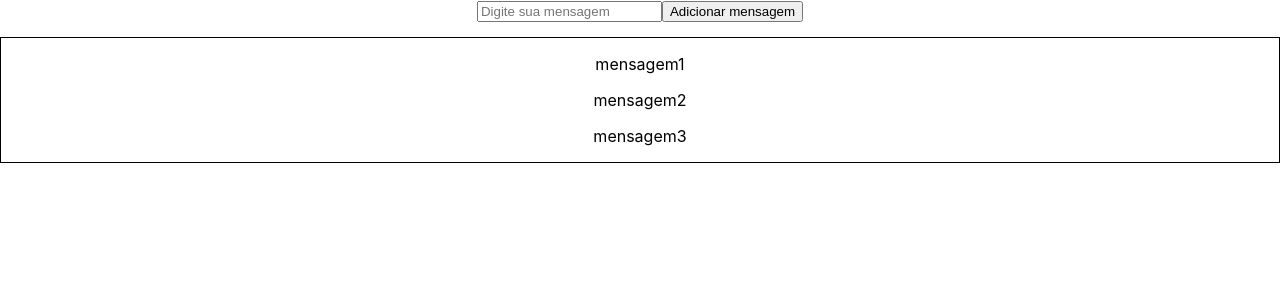
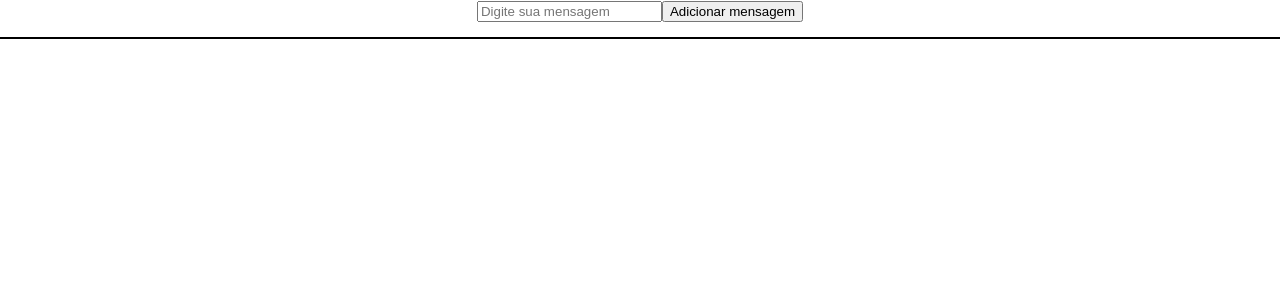
Before and after one commit to yogmel/lets-code-react-547, a React (Create React App) app: page / in a window 1280 px wide. Shown: the top 300 px of the page. Built offline with nearby package versions, Linux system fonts and the light colour scheme.

Commit message:
Aula 5 - refatoração chat e adicionar feature de enter

```diff
--- a/src/routes/exercicioCinco/ChatContainer.jsx
+++ b/src/routes/exercicioCinco/ChatContainer.jsx
@@ -1,11 +1,9 @@
 import { useState } from "react";
+import MensagensWrapper from "./MensagensWrapper";
+import InputWrapper from "./InputWrapper";
 
 const ChatContainer = () => {
-  const [mensagens, setMensagens] = useState([
-    "mensagem1",
-    "mensagem2",
-    "mensagem3",
-  ]);
+  const [mensagens, setMensagens] = useState([]);
   const [mensagemAtual, setMensagemAtual] = useState("");
 
   const handleChange = (evento) => {
@@ -19,21 +17,12 @@ const ChatContainer = () => {
 
   return (
     <div>
-      <div>
-        <input
-          type="text"
-          placeholder="Digite sua mensagem"
-          value={mensagemAtual}
-          onChange={handleChange}
-        />
-        <button onClick={handleClick}>Adicionar mensagem</button>
-      </div>
-
-      <div className="caixa-mensagens">
-        {mensagens.map((mensagem, index) => {
-          return <p key={index}>{mensagem}</p>;
-        })}
-      </div>
+      <InputWrapper
+        mensagemAtual={mensagemAtual}
+        onChange={handleChange}
+        onClick={handleClick}
+      />
+      <MensagensWrapper mensagens={mensagens} />
     </div>
   );
 };
--- /dev/null
+++ b/src/routes/exercicioCinco/InputWrapper.jsx
@@ -0,0 +1,24 @@
+const InputWrapper = (props) => {
+  const { mensagemAtual, onChange, onClick } = props;
+
+  const handleKeyDown = (ev) => {
+    if (ev.key === "Enter") {
+      onClick();
+    }
+  }
+
+  return (
+    <div>
+      <input
+        type="text"
+        placeholder="Digite sua mensagem"
+        value={mensagemAtual}
+        onChange={onChange}
+        onKeyDown={handleKeyDown}
+      />
+      <button onClick={onClick}>Adicionar mensagem</button>
+    </div>
+  );
+}
+
+export default InputWrapper;
--- /dev/null
+++ b/src/routes/exercicioCinco/MensagensWrapper.jsx
@@ -0,0 +1,11 @@
+const MensagensWrapper = (props) => {
+  return (
+    <div className="caixa-mensagens">
+      {props.mensagens.map((mensagem, index) => {
+        return <p key={index}>{mensagem}</p>;
+      })}
+    </div>
+  );
+}
+
+export default MensagensWrapper;
```
